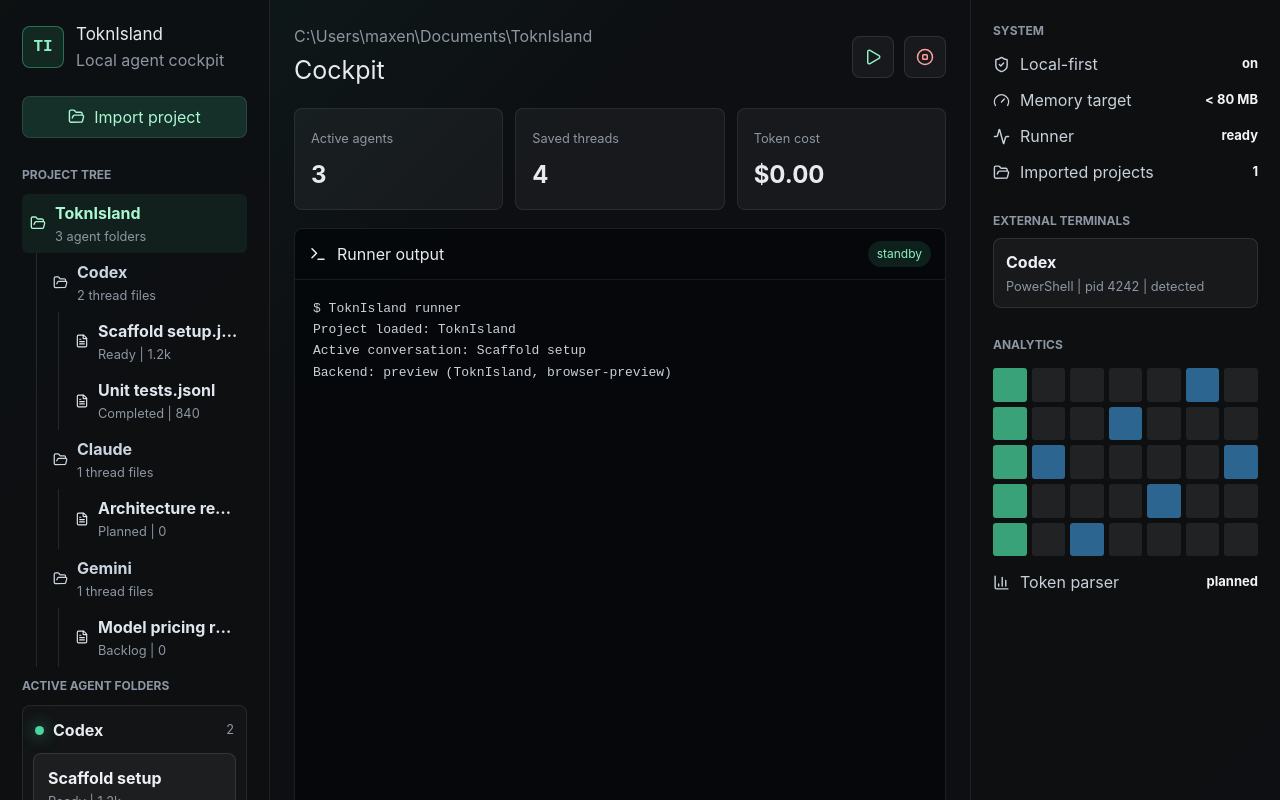
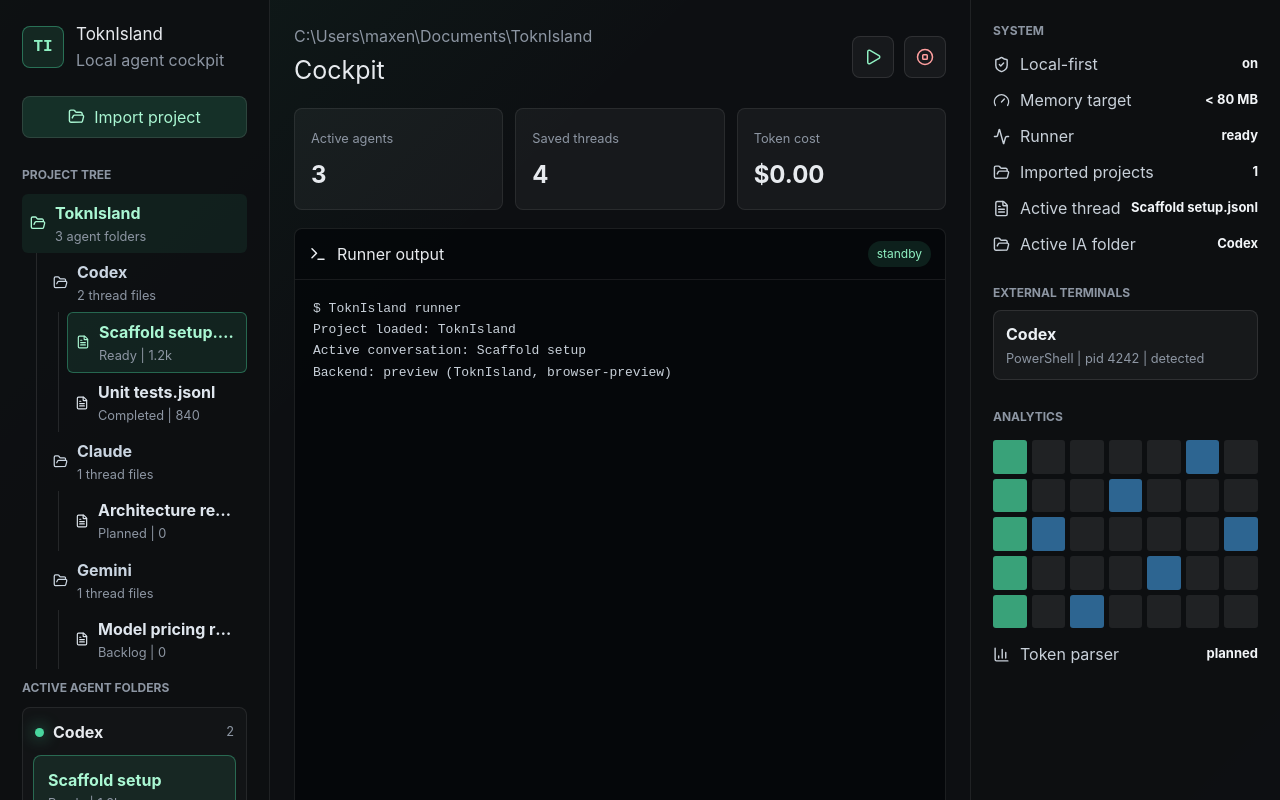
Before and after one commit to Maxenceboo/ToknIsland, a React (Vite) app: page / in a window 1280 px wide. Both pictures are taken after a click on the button "Import project". Shown: the top 800 px of the page. Built offline with nearby package versions, Linux system fonts and the light colour scheme.

Commit message:
feat(app): select thread files from project tree

```diff
--- a/src/app/App.tsx
+++ b/src/app/App.tsx
@@ -12,6 +12,7 @@
 import { useEffect, useState } from "react";
 import {
   activeConversation,
+  activeAgent,
   attachExternalSession,
   agentWorkspaces,
   cockpitMetrics,
@@ -20,6 +21,7 @@
   initialCockpitState,
   openPreviewProject,
   projectLabel,
+  selectConversation,
 } from "./cockpitState";
 import { healthcheck, type HealthcheckResponse } from "../lib/tauri";
 
@@ -30,6 +32,7 @@
 
   const agents = agentWorkspaces(cockpitState);
   const metrics = cockpitMetrics(cockpitState);
+  const currentAgent = activeAgent(cockpitState);
   const currentConversation = activeConversation(cockpitState);
 
   useEffect(() => {
@@ -84,7 +87,15 @@
 
                       <div className="tree-children thread-children">
                         {agent.conversations.map((conversation) => (
-                          <button className="tree-node thread-node" key={conversation.id} type="button">
+                          <button
+                            className={`tree-node thread-node ${
+                              cockpitState.activeConversationId === conversation.id ? "active" : ""
+                            }`}
+                            key={conversation.id}
+                            type="button"
+                            aria-label={`Select thread ${conversation.title}.jsonl`}
+                            onClick={() => setCockpitState((state) => selectConversation(state, agent.id, conversation.id))}
+                          >
                             <FileText size={14} />
                             <span>
                               <strong>{conversation.title}.jsonl</strong>
@@ -114,7 +125,15 @@
                   <small>{agent.conversations.length}</small>
                 </div>
                 {agent.conversations.map((conversation) => (
-                  <button className="session-row conversation-row" key={conversation.id} type="button">
+                  <button
+                    className={`session-row conversation-row ${
+                      cockpitState.activeConversationId === conversation.id ? "active" : ""
+                    }`}
+                    key={conversation.id}
+                    type="button"
+                    aria-label={`Select active thread ${conversation.title}`}
+                    onClick={() => setCockpitState((state) => selectConversation(state, agent.id, conversation.id))}
+                  >
                     <span>
                       <strong>{conversation.title}</strong>
                       <small>
@@ -194,6 +213,16 @@
             <span>Imported projects</span>
             <strong>{importedProjectCount(cockpitState)}</strong>
           </div>
+          <div className="detail-row">
+            <FileText size={17} />
+            <span>Active thread</span>
+            <strong>{currentConversation ? `${currentConversation.title}.jsonl` : "none"}</strong>
+          </div>
+          <div className="detail-row">
+            <FolderOpen size={17} />
+            <span>Active IA folder</span>
+            <strong>{currentAgent?.name ?? "none"}</strong>
+          </div>
         </section>
 
         <section>
--- a/src/app/cockpitState.ts
+++ b/src/app/cockpitState.ts
@@ -138,8 +138,32 @@
   };
 }
 
+export function selectConversation(state: CockpitState, agentId: string, conversationId: string): CockpitState {
+  const agent = state.project?.agents.find((candidate) => candidate.id === agentId);
+  const conversation = agent?.conversations.find((candidate) => candidate.id === conversationId);
+
+  if (!agent || !conversation) {
+    return state;
+  }
+
+  return {
+    ...state,
+    activeAgentId: agent.id,
+    activeConversationId: conversation.id,
+    runnerStatus: conversation.status === "Ready" ? "ready" : state.runnerStatus,
+  };
+}
+
 export function projectLabel(project: ImportedProject | null) {
   return project ? project.path : "No project selected";
+}
+
+export function activeAgent(state: CockpitState) {
+  if (!state.project || !state.activeAgentId) {
+    return null;
+  }
+
+  return state.project.agents.find((agent) => agent.id === state.activeAgentId) ?? null;
 }
 
 export function importedProjectCount(state: CockpitState) {
--- a/src/styles.css
+++ b/src/styles.css
@@ -216,6 +216,13 @@
 
 .thread-node {
   color: #dfe6ee;
+}
+
+.thread-node.active,
+.conversation-row.active {
+  border: 1px solid rgba(73, 214, 158, 0.38);
+  background: rgba(73, 214, 158, 0.1);
+  color: #aaf7d3;
 }
 
 .tree-children {
```
Also changed, not shown: 3 other files (tests, documents, lock files or other folders).
